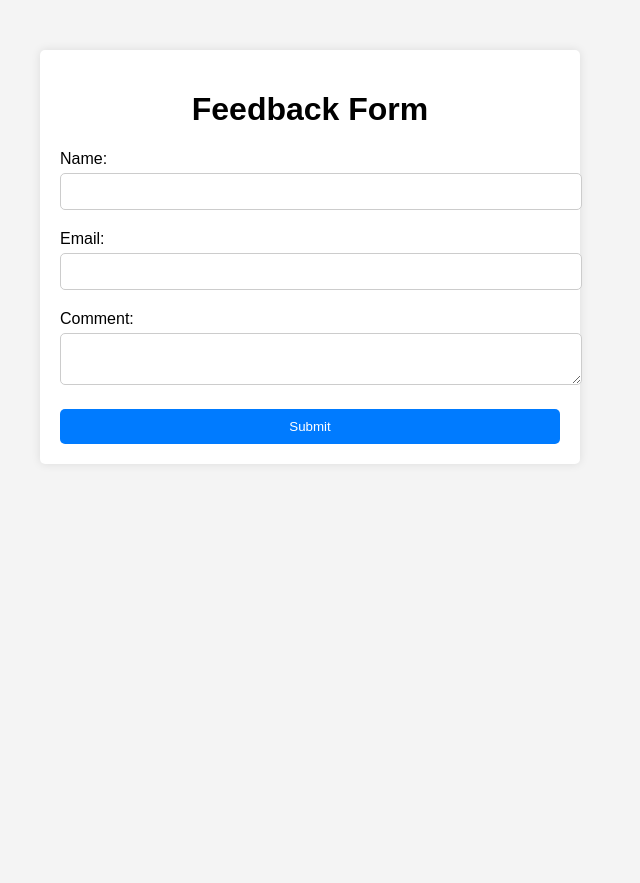
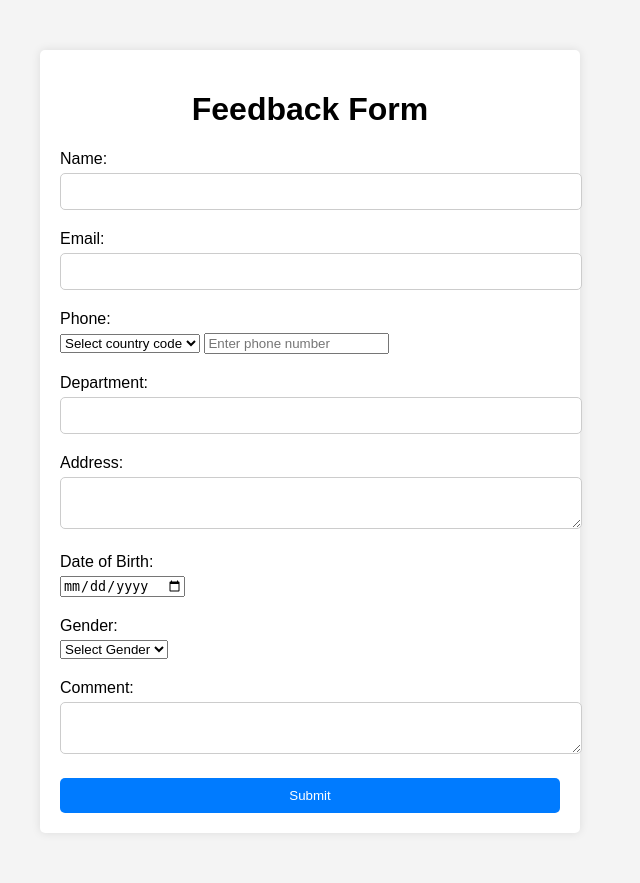
Before and after one commit to Ragenorth/Web-tech-ass-2, a Flask app: page / in a window 1280 px wide. Shown: the whole page, without its empty margins (330-970 px from the left). Before the commit the page ends 444 px from the top, so only its background shows below. Run offline with Flask 3, Linux system fonts and the light colour scheme.

Commit message:
Update index.html with more labels

```diff
--- a/Web tech ass 2 website/templates/index.html
+++ b/Web tech ass 2 website/templates/index.html
@@ -18,6 +18,35 @@
                 <label for="email">Email:</label>
                 <input type="email" id="email" name="email" required>
             </div>
+             <div class="form-group">
+                <label for="phone">Phone:</label>
+                <select id="phone" name="phone" required>
+                    <option value="">Select country code</option>
+                    <option value="+60_Malaysia">+60 Malaysia</option>
+                    <option value="+Others">Others</option>
+                </select>
+                <input type="tel" id="phone-number" name="phone-number" placeholder="Enter phone number" required>
+            </div>
+            <div class="form-group">
+                <label for="department">Department:</label>
+                <input type="text" id="department" name="department" required>
+            </div>
+            <div class="form-group">
+                <label for="address">Address:</label>
+                <textarea id="address" name="address" required></textarea>
+            </div>
+            <div class="form-group">
+                <label for="dob">Date of Birth:</label>
+                <input type="date" id="dob" name="dob" required>
+            </div>
+            <div class="form-group">
+                <label for="gender">Gender:</label>
+                <select id="gender" name="gender" required>
+                    <option value="">Select Gender</option>
+                    <option value="male">Male</option>
+                    <option value="female">Female</option>
+                </select>
+            </div>
             <div class="form-group">
                 <label for="comment">Comment:</label>
                 <textarea id="comment" name="comment" required></textarea>
```
